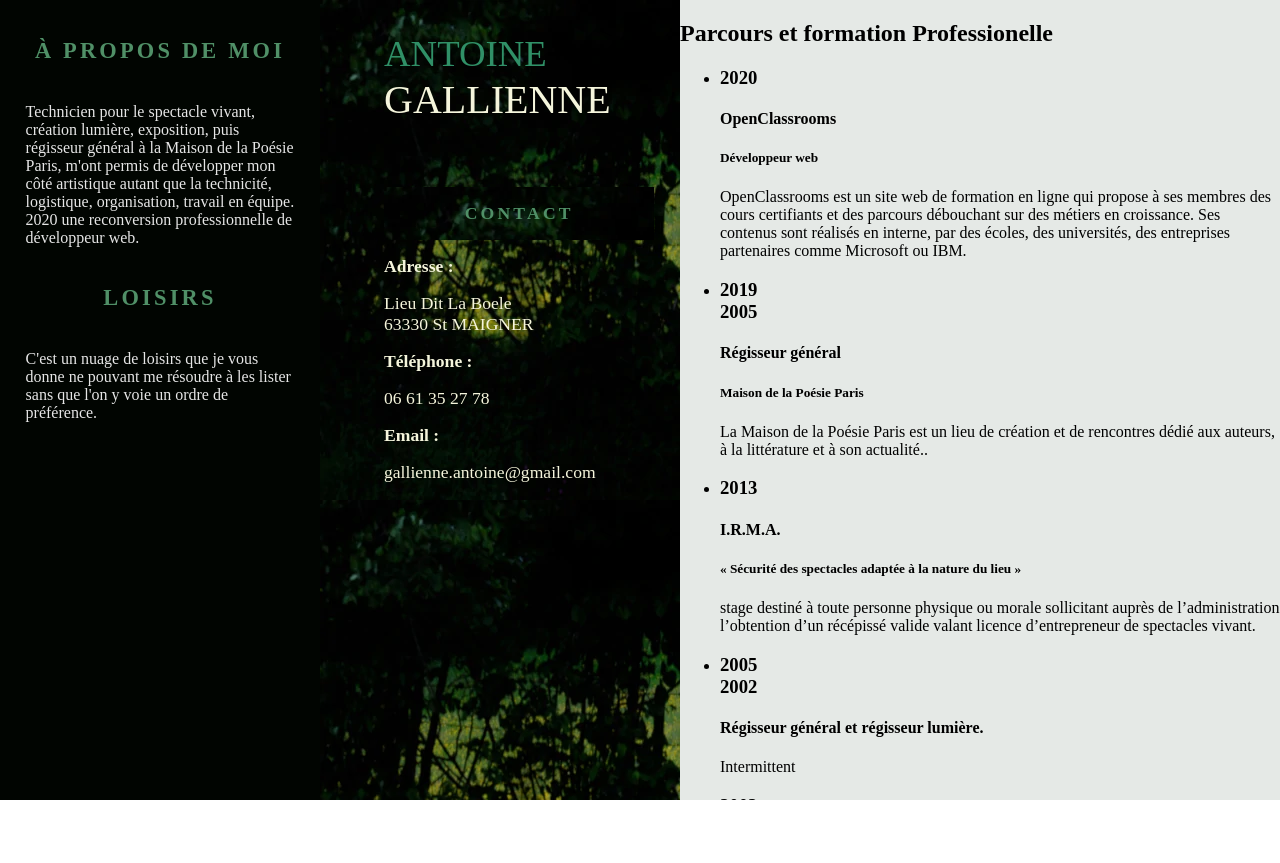
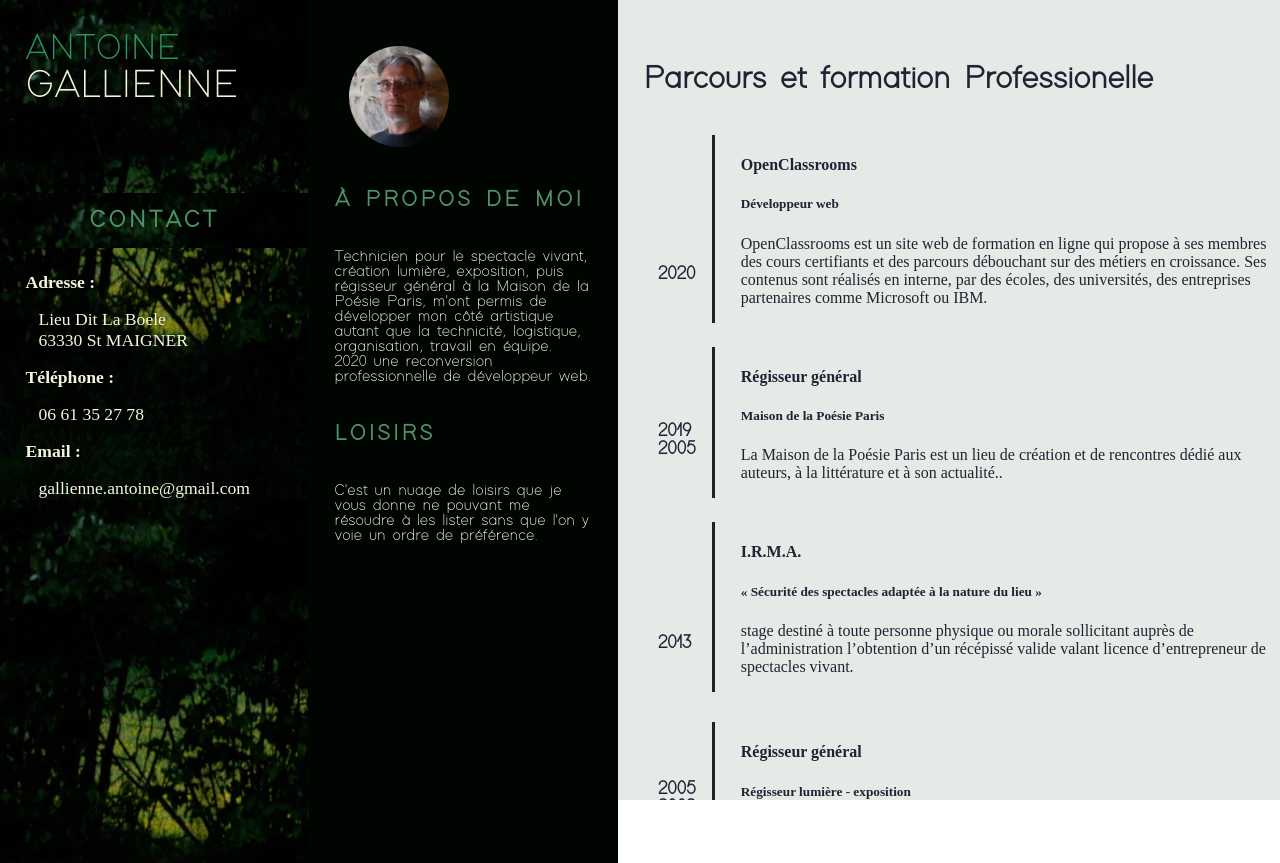
Before and after one commit to antoinegallienne/sitePersocv, a plain HTML site: page cv.html in a window 1280 px wide. Before the commit the page ends 800 px from the top, so only its background shows below. Drawn offline with Linux system fonts and the light colour scheme; a web font is replaced by a local one.

Commit message:
mise en page générale

```diff
--- a/cv.html
+++ b/cv.html
@@ -5,7 +5,7 @@
     <meta charset="utf-8">
     <meta name="viewport" content="width=device-width">
 
-    <title> CV - Antoine Gallienne </title>
+    <title> CV - Antoine GALLIENNE </title>
 
     <meta name="description"  content="CV Antoine Gallienne">
     <meta name="author"       content="Gallienne Antoine">
@@ -23,7 +23,7 @@
     ---------------------------------------------->
 
     <header>
-        <h1><span>Antoine</span> Gallienne </h1>
+        <h1><span>Antoine</span> GALLIENNE</h1>
 
         <!-- <h2> Développeur web freelance </h2> -->
 
@@ -46,11 +46,12 @@
             <!--       à propos de moi   --------
             ------------------------------------->
 
-<section class="apropos" >
+<section class="perso" >
     <figure>
-        <!-- <img src="img/MiniPhotoCV.png" alt="Photo CV"> -->
+        <img src="img/portrait.webp" alt="Photo CV">
     </figure>
-    <section >
+
+    <section class="apropos">
         <h3> à propos de moi </h3>
         <p>Technicien pour le spectacle vivant, création lumière, exposition,
             puis régisseur général à la Maison de la Poésie Paris,
@@ -59,26 +60,27 @@
             <br> 2020 une reconversion professionnelle de développeur web.
         </p>
     </section>
+
     <section class="loisir">
-        <h3>loisirs</h3>
-        <p> C'est un nuage de loisirs que je vous donne ne pouvant me résoudre
+        <h3> loisirs </h3>
+        <p>C'est un nuage de loisirs que je vous donne ne pouvant me résoudre
             à les lister sans que l'on y voie un ordre de préférence.
         </p>
     </section>
+
 </section>
 
-
-           <!--      Parcours et formation Professionelle   --------
-           ----------------------------------------------------   -->
+<!--      Parcours et formation Professionelle   --------
+----------------------------------------------------   -->
 
 <section class="parcours">
     <h2>Parcours et formation Professionelle</h2>
 
-    <ul>
+    <ul class="formation">
 
         <li>
             <h3>2020</h3>
-            <section>
+            <section class="defparcour">
                 <h4>OpenClassrooms</h4>
                 <h5>Développeur web</h5>
                 <p>OpenClassrooms est un site web de formation en ligne qui propose à ses membres des cours certifiants et des parcours débouchant sur des métiers en croissance. Ses contenus sont réalisés en interne, par des écoles, des universités, des entreprises partenaires comme Microsoft ou IBM.</p>
@@ -87,17 +89,16 @@
 
         <li>
             <h3>2019<br>2005</h3>
-            <section>
+            <section class="defparcour">
                 <h4> Régisseur général</h4>
                 <h5>Maison de la Poésie Paris</h5>
                 <p>La Maison de la Poésie Paris est un lieu de création et de rencontres dédié aux auteurs, à la littérature et à son actualité.. </p>
             </section>
         </li>
 
-
         <li>
             <h3>2013</h3>
-            <section>
+            <section class="defparcour">
                 <h4>I.R.M.A.</h4>
                 <h5>« Sécurité des spectacles adaptée à la nature du lieu »</h5>
                 <p>stage destiné à toute personne physique ou morale sollicitant auprès de l’administration l’obtention d’un récépissé valide valant licence d’entrepreneur de spectacles vivant. </p>
@@ -106,15 +107,16 @@
 
         <li>
             <h3>2005<br>2002<br></h3>
-            <section>
-                <h4> Régisseur général et  régisseur lumière.</h4>
+            <section class="defparcour">
+                <h4> Régisseur général  </h4>
+                <h5> Régisseur lumière - exposition</h5>
                 <p> Intermittent</p>
             </section>
         </li>
 
         <li>
             <h3>2002<br>2000</h3>
-            <section>
+            <section class="defparcour">
                 <h4>Régisseur général</h4>
                 <h5>Centre Culturel Jean Arp,Clamart.</h5>
                 <p>Le théâtre Jean Arp de Clamart est un établissement culturel qui propose une programmation pluridisciplinaire.</p>
@@ -123,15 +125,16 @@
 
         <li>
             <h3>1993<br>1992</h3>
-            <section>
+            <section class="defparcour">
                 <h4>Conception d'éclairage</h4>
-                <p>Question d’Époque(scénographe), Paris.</p>
+                <h5>Question d’Époque, Paris.</h5>
+                <p>Agence de scénographie événementielle.</p>
             </section>
         </li>
 
         <li>
             <h3>1992</h3>
-            <section>
+            <section class="defparcour">
                 <h4>l'E.S.I.P.</h4>
                 <h5>BTS en informatique grand système</h5>
                 <p>Ecole superieure d'imformatique professionnel de Paris.</p>
@@ -141,7 +144,7 @@
 
         <li>
             <h3>1988</h3>
-            <section>
+            <section class="defparcour">
                 <h4> C.F.P.T.S.</h4>
                 <h5>Stage d'électricien, éclairagiste</h5>
                 <p>Le CFPTS est le Centre de Formation Professionnelle aux Techniques du Spectacle. Il est l’organisme de formation continue dont la profession s’est dotée, en 1974, pour apporter les réponses pédagogiques les plus adaptées aux besoins de formation des personnels techniques du spectacle vivant, permanents et intermittents.</p>
@@ -151,17 +154,13 @@
 
         <li>
             <h3>1987</h3>
-            <section>
+            <section class="defparcour">
                 <h4> Théâtre Paris Villette</h4>
                 <h5>Stage de décoration avec Karen ABELKADER</h5>
                 <p>Stage créatif et passionné liés aux domaines de l’événementiel, de la scénographie, du design d'espace.</p>
             </section>
         </li>
 
-
-
-
-
     </ul>
 </section>
 
--- a/new 1.js
+++ /dev/null
@@ -1 +0,0 @@
-console.log('Bienvenue dans Node.js !');
--- a/style/cv.css
+++ b/style/cv.css
@@ -1,9 +1,7 @@
-
-
 @font-face {
-    font-family: 'noto_monoregular';
-    src: url('../font/notomono-regular-webfont.woff') format('woff'),
-    url('../font/notomono-regular-webfont.woff2') format('woff2');
+    font-family: 'ModernSans-Light';
+    src: url('../font/ModernSans-Light.otf') format('opentype'),
+    url('../font/ModernSans-Light.otf') format('opentype');
     font-weight: normal;
     font-style: normal;
 }
@@ -15,21 +13,33 @@
     font-style: normal;
 }
 
+
 body{
     display: flex;
     flex-direction: column;
     max-width: 100%;
     height: 100%;
+    color: #509067;
     margin: auto;
 }
 
+main{
+    display: flex;
+    flex-direction: column;
+    color: beige;
+    background-image: url('../img/haie.webp');
+    width: 100%;
+    height: auto;
+    overflow: auto;
+}
+
 header {
-    padding: 3.6vh 0 8vh 5vw;
+    padding: 3.6vh 0 8vh 2vw;
 }
+
 header h1 {
     font-size: 2.5rem;
-    color: beige;
-    font-family: 'Louis George Cafe';
+    font-family: 'ModernSans-Light';
     font-weight: normal;
     text-transform: uppercase;
     margin: 0;
@@ -39,6 +49,7 @@ h1 span {
     color: #309067; /* Antoine en vert */
 }
 header h2 {
+    font-family: 'ModernSans-Light';
     font-size: 1.2rem;
     margin: 0;
 }
@@ -51,17 +62,10 @@ main a:hover {
     color: #E6E6E6; /* gris claire */
 }
 
-main{
-    display: flex;
-    flex-direction: column;
-    color: beige;
-    background-image: url('../img/haie.webp');
-    width: 100%;
-    overflow: auto;
-}
 
 main h3{
-    font-size: 1.4rem;
+    font-family: 'ModernSans-Light';
+    font-size: 1.5rem;
     text-transform: uppercase;
     letter-spacing: 0.2rem;
     color: #509067;
@@ -70,134 +74,153 @@ main h3{
     background-image: url('../img/haie.webp');
 }
 
-.contact,
 .adresse,
 .telephone,
 .mail{
     font-size: 1.1rem;
-    margin: 0 2vw 2vh 5vw;
+    margin: 0 2vw 2vh 2vw;
 }
 
 main p {
     font-size: 1.1rem;
-    margin: 0 2vw 2vh 5vw;
+    margin: 0 2vw 2vh 3vw;
 }
 
-.apropos p {
-    margin: 2vh 2vw 0 2vw;
-}
-
-/* --------------  Loisir  ----------------
+/* --------------  à propos de moi  ----------------
 ------------------------------------------*/
 
-.apropos{
+.perso{
     background-color: #010501;
-    color: #E6E6E6;
+    font-family: 'ModernSans-Light';
+    height: auto;
 }
-
+figure{
+    padding-top: 1.9rem;
+}
 .apropos h3{
+    text-align: left;
     font-size: 1.4rem;
     text-transform: uppercase;
     letter-spacing: 0.2rem;
     color: #509067;
-    text-align: center;
-    padding: 2vh 0 2vh 0;
-    background-image: url('../img/haie.jpg');
+    padding: 2vh 0 2vh 2vw;
 }
+
 .apropos p {
+    color: beige;
     margin: 2vh 2vw 0 2vw;
+    font-size: 1rem;
 }
+
+.loisir h3{
+    text-align: left;
+    font-size: 1.4rem;
+    text-transform: uppercase;
+    letter-spacing: 0.2rem;
+    color: #509067;
+    padding: 2vh 0 2vh 2vw;
+}
+
+.loisir p {
+    color: beige;
+    margin: 2vh 2vw 40vh 2vw;
+    font-size: 1rem;
+}
+
+
 
 /* ------------- section formation/experience ---------*/
 
 .parcours {
-    background-color: #E5E9E6;
+    color: #223;
+    background-color: #E6EAE7;
+    height: auto;
 }
 
+.parcours h2{
+    font-family: 'ModernSans-Light';
+    font-size: 2rem;
+    margin: 8vh 2vw 5vh 2vw;
+}
+.parcours h3{
+    box-sizing: content-box;
+    width: 1%;
+    font-family: 'ModernSans-Light';
+    text-align: left;
+    margin: 8vh 1rem 5vh 0;
+    padding-right: 2rem;
+}
 
-/*
-.experience li,
-.formation li {
+.formation li{
     display: flex;
     flex-direction: row;
-    list-style-image: url("../img/ipuce.png");
-    padding: 0 0 0 0;
+    align-items: flex-end;
+    margin: 3vh auto;
 }
+.defparcour{
 
-.experience h2,
-.formation h2 {
-    font-size: 1.8rem;
-    text-transform: uppercase;
-    padding: 3vh 2vw 0 1.5vw;
-    margin:  0 3vh 0 6vh;
-    border-bottom: solid #386057;
+    padding-left: 2vw;
+    border-left: solid #222 3px;
 }
-
-.formation h2 {
-    padding: 3vh 3vw 0 0;
-}
-.experience i,
-.formation i {
-    color: #388857;
-    padding: 0 4.5vw 0 0 ;
-}
-
-.experience h3,
-.formation h3 {
-    font-size: 1.2rem;
-    padding: 0 0 0 0;
-    margin: 0;
-}
-
-
-.experience h4,
-.formation h4 {
-    font-family: 'Louis George Cafe';
-    text-transform: uppercase;
-    font-size: 1.1rem;
-    padding: 0 0 0 5vw;
-    margin: 0;
-    font-weight: normal;
-}
-.experience h5,
-.formation h5 {
-    font-family: 'Louis George Cafe';
-    font-size: 1.1rem;
-    padding: 1vh 0 1vh 5vw;
-    margin: 0;
-    font-weight: normal;
-}
-.experience p,
-.formation p {
-    font-size: 1rem;
-    margin: 0;
-    padding: 0 5vw 4vh 5vw;
-}
-
-address span {
-    text-transform: uppercase;
-}
-
-
- */
 
 /*  -----------------  pour les écrans moyens de 768px tablette  -------------*/
 /* -------------------------------------------------------------------------------*/
 
+
 @media screen and (min-width: 768px) {
 
     body{
-    display: flex;
-    flex-direction: row;
-    max-width: 100%;
-    margin: auto;
+        display: flex;
+        flex-direction: row;
+        flex-wrap: wrap;
+        max-width: 100%;
+        margin: auto;
     }
-    .apropos{
-        width: 40%;
+    .perso{
+        width: 50%;
     }
     main {
-        width: 45%;
+        width: 50%;
     }
+    .parcours {
+        width: 100%;
+        height: 100vh;
+        overflow: auto;
+    }
+
+    .apropos {
+        order: -1;
+    }
+
+    /*
+    .parcours {
+        order: -1;
+    }
+*/
+}
+
+/*  -----------------  pour les écrans de 1200px  -------------*/
+/* -------------------------------------------------------------------------------*/
+
+
+@media screen and (min-width: 1200px) {
+
+    body {
+        display: flex;
+        flex-direction: row;
+        flex-wrap: nowrap;
+        max-width: 100%;
+        margin: auto;
+    }
+
+    .perso {
+        width: 35%;
+    }
+
+    main {
+        width: 35%;
+    }
+
     .parcours {
         width: 75%;
         height: 100vh;
@@ -207,83 +230,4 @@ address span {
     .apropos {
         order: -1;
     }
-
-
-    /* ------------- main formation/experience ---------*/
-/*
-    header {
-        padding: 5vh 0 5vh 2vw;
-    }
-    address{
-        font-size: 1.1rem;
-        margin: 0 2vw 5vh 2vw;
-    }
-    .experience i,
-    .formation i {
-        color: #388857;
-        padding: 0 1vw 0 0 ;
-    }
-    .experience h2,
-    .formation h2 {
-        font-size: 1.2rem;
-        padding: 0 0 0 0;
-        margin: 0;
-
-    }
-
-    .experience h3,
-    .formation h3 {
-        font-size: 1rem;
-        text-transform: uppercase;
-        padding: 0 0 0 1vw;
-        margin: 0;
-
-
-    }
-    .experience h4,
-    .formation h4 {
-        font-family: 'Louis George Cafe';
-        font-size: 1.1rem;
-        padding: 0 0 1vh 2vw;
-        margin: 0;
-        font-weight: normal;
-    }
-    .experience h5,
-    .formation h5 {
-        font-family: 'Louis George Cafe';
-        font-size: 1.1rem;
-        padding: 1vh 0 1vh 2vw;
-        margin: 0;
-        font-weight: normal;
-    }
-    .experience p,
-    .formation p {
-        font-size: 1rem;
-        margin: 0;
-        padding: 0 1vw 1vh 2vw;
-    }
-    .apropos p {
-        margin: 3vh 2vw 0 2vw;
-    }
 }
-
-/*  -----------------  pour les grands écrans 1200px      ------------------------*/
-/* -------------------------------------------------------------------------------*/
-/*
-@media screen and (min-width: 1200px) {
-
-    body{
-        display: flex;
-        max-width: 80%;
-        margin: auto;
-    }
-    main {
-        width: 60%;
-    }
-
-
-    .apropos p {
-        margin: 3vh 5vw 0 3vw;
-    }
-    */
-}
--- a/style/index.css
+++ b/style/index.css
@@ -1,3 +1,7 @@
+
+
+/*
+
 @keyframes shake {
 
 
@@ -23,7 +27,7 @@
 
 }
 
-
+*/
 
 
 
@@ -37,7 +41,7 @@
 }
 
 body{
-	background-image: url('../img/haie.jpg');
+	background-image: url('../img/haie.webp');
     background-attachment: fixed;
 }
 
```
Also changed, not shown: font/Louis George Cafe Bold.ttf (added), font/Louis George Cafe.ttf (added), font/ModernSans-Light.otf (added), font/notomono-regular-webfont.woff (deleted), font/notomono-regular-webfont.woff2 (deleted), font/quintessential-regular-webfont.woff (deleted), font/quintessential-regular-webfont.woff2 (deleted), img/portrait.webp (added), index.html (line endings or trailing spaces).
